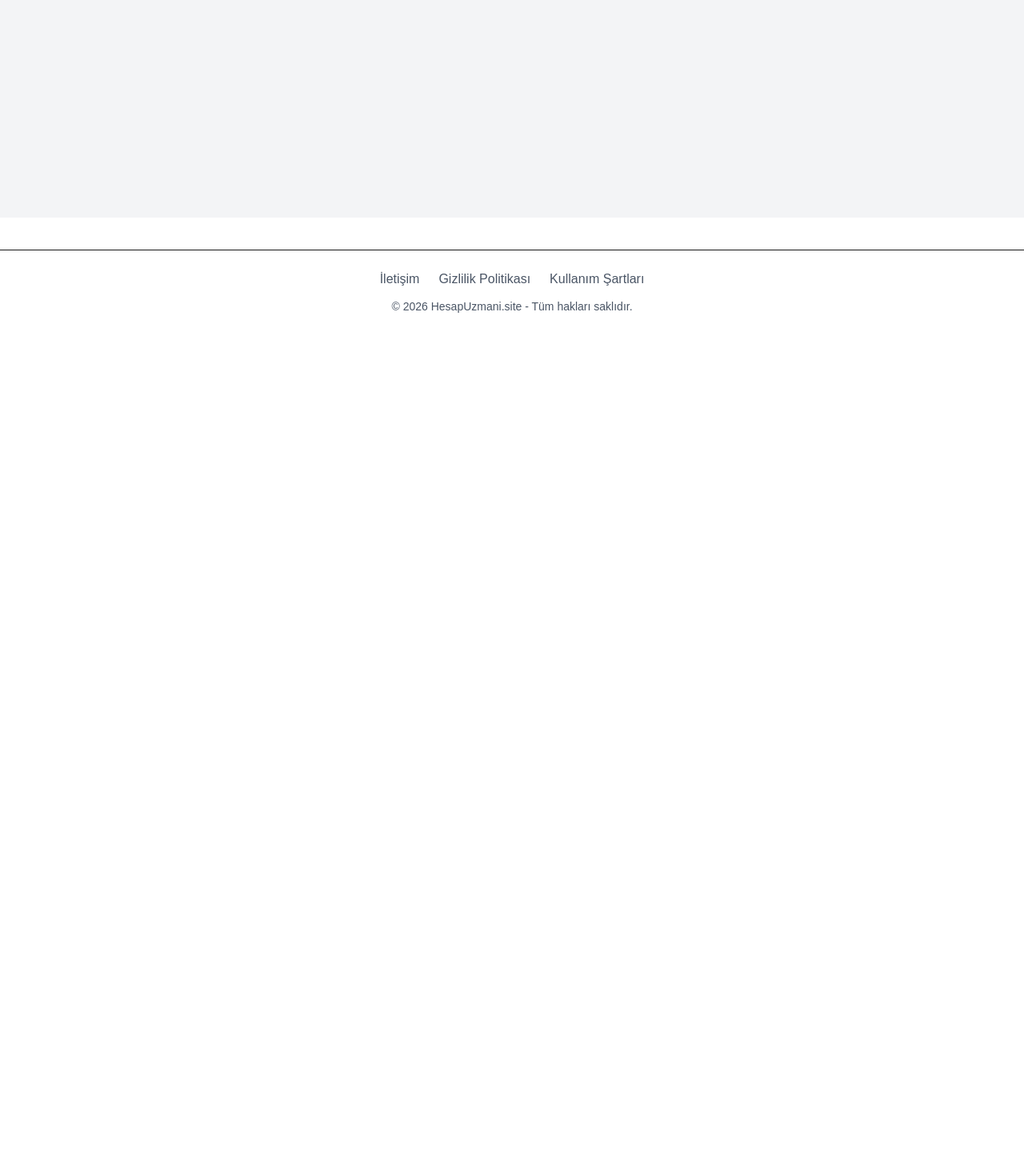
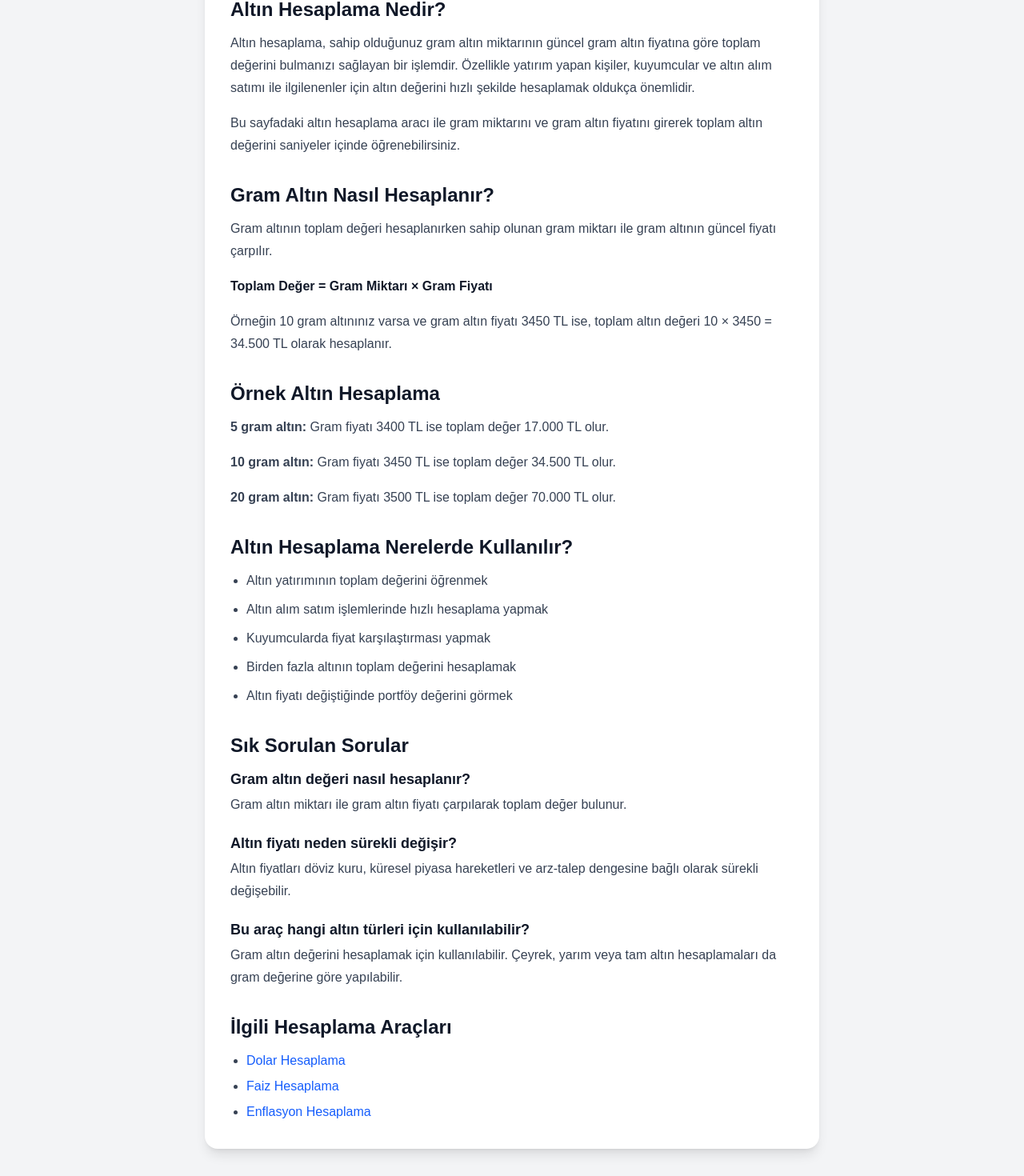
Before and after one commit to erkanckr455/kolayhesapla, a Next.js app: page /altin-hesaplama in a window 1280 px wide. Shown: the part 589-2059 px from the top of the page at 80% size. Before the commit the page ends 1006 px from the top, so only its background shows below. Built offline with nearby package versions, Linux system fonts and the light colour scheme.

Commit message:
Altin hesaplama sayfasina SEO icerigi eklendi

```diff
--- a/app/altin-hesaplama/page.tsx
+++ b/app/altin-hesaplama/page.tsx
@@ -22,7 +22,7 @@ export default function Page() {
   return (
     <CalculatorLayout
       title="Altın Hesaplama"
-      description="Gram altın miktarına ve gram fiyatına göre toplam değeri hesapla."
+      description="Gram altın miktarına ve güncel gram altın fiyatına göre toplam altın değerini kolayca hesaplayın."
     >
       <div className="space-y-5">
         <div>
@@ -65,6 +65,129 @@ export default function Page() {
           </div>
         </div>
       )}
+
+      <div className="mt-12 space-y-8 text-gray-700 leading-7">
+        <section>
+          <h2 className="text-2xl font-bold text-gray-900 mb-3">
+            Altın Hesaplama Nedir?
+          </h2>
+          <p className="mb-4">
+            Altın hesaplama, sahip olduğunuz gram altın miktarının güncel gram
+            altın fiyatına göre toplam değerini bulmanızı sağlayan bir işlemdir.
+            Özellikle yatırım yapan kişiler, kuyumcular ve altın alım satımı ile
+            ilgilenenler için altın değerini hızlı şekilde hesaplamak oldukça
+            önemlidir.
+          </p>
+          <p>
+            Bu sayfadaki altın hesaplama aracı ile gram miktarını ve gram altın
+            fiyatını girerek toplam altın değerini saniyeler içinde öğrenebilirsiniz.
+          </p>
+        </section>
+
+        <section>
+          <h2 className="text-2xl font-bold text-gray-900 mb-3">
+            Gram Altın Nasıl Hesaplanır?
+          </h2>
+          <p className="mb-4">
+            Gram altının toplam değeri hesaplanırken sahip olunan gram miktarı
+            ile gram altının güncel fiyatı çarpılır.
+          </p>
+          <p className="font-semibold text-gray-900 mb-4">
+            Toplam Değer = Gram Miktarı × Gram Fiyatı
+          </p>
+          <p>
+            Örneğin 10 gram altınınız varsa ve gram altın fiyatı 3450 TL ise,
+            toplam altın değeri 10 × 3450 = 34.500 TL olarak hesaplanır.
+          </p>
+        </section>
+
+        <section>
+          <h2 className="text-2xl font-bold text-gray-900 mb-3">
+            Örnek Altın Hesaplama
+          </h2>
+
+          <div className="space-y-4">
+            <p><strong>5 gram altın:</strong> Gram fiyatı 3400 TL ise toplam değer 17.000 TL olur.</p>
+            <p><strong>10 gram altın:</strong> Gram fiyatı 3450 TL ise toplam değer 34.500 TL olur.</p>
+            <p><strong>20 gram altın:</strong> Gram fiyatı 3500 TL ise toplam değer 70.000 TL olur.</p>
+          </div>
+        </section>
+
+        <section>
+          <h2 className="text-2xl font-bold text-gray-900 mb-3">
+            Altın Hesaplama Nerelerde Kullanılır?
+          </h2>
+
+          <ul className="list-disc ml-5 space-y-2">
+            <li>Altın yatırımının toplam değerini öğrenmek</li>
+            <li>Altın alım satım işlemlerinde hızlı hesaplama yapmak</li>
+            <li>Kuyumcularda fiyat karşılaştırması yapmak</li>
+            <li>Birden fazla altının toplam değerini hesaplamak</li>
+            <li>Altın fiyatı değiştiğinde portföy değerini görmek</li>
+          </ul>
+        </section>
+
+        <section>
+          <h2 className="text-2xl font-bold text-gray-900 mb-3">
+            Sık Sorulan Sorular
+          </h2>
+
+          <div className="space-y-5">
+            <div>
+              <h3 className="text-lg font-semibold text-gray-900 mb-1">
+                Gram altın değeri nasıl hesaplanır?
+              </h3>
+              <p>
+                Gram altın miktarı ile gram altın fiyatı çarpılarak toplam değer bulunur.
+              </p>
+            </div>
+
+            <div>
+              <h3 className="text-lg font-semibold text-gray-900 mb-1">
+                Altın fiyatı neden sürekli değişir?
+              </h3>
+              <p>
+                Altın fiyatları döviz kuru, küresel piyasa hareketleri ve arz-talep
+                dengesine bağlı olarak sürekli değişebilir.
+              </p>
+            </div>
+
+            <div>
+              <h3 className="text-lg font-semibold text-gray-900 mb-1">
+                Bu araç hangi altın türleri için kullanılabilir?
+              </h3>
+              <p>
+                Gram altın değerini hesaplamak için kullanılabilir. Çeyrek, yarım
+                veya tam altın hesaplamaları da gram değerine göre yapılabilir.
+              </p>
+            </div>
+          </div>
+        </section>
+
+        <section>
+          <h2 className="text-2xl font-bold text-gray-900 mb-3">
+            İlgili Hesaplama Araçları
+          </h2>
+
+          <ul className="list-disc ml-5 space-y-1">
+            <li>
+              <a href="/dolar-hesaplama" className="text-blue-600 hover:underline">
+                Dolar Hesaplama
+              </a>
+            </li>
+            <li>
+              <a href="/faiz-hesaplama" className="text-blue-600 hover:underline">
+                Faiz Hesaplama
+              </a>
+            </li>
+            <li>
+              <a href="/enflasyon-hesaplama" className="text-blue-600 hover:underline">
+                Enflasyon Hesaplama
+              </a>
+            </li>
+          </ul>
+        </section>
+      </div>
     </CalculatorLayout>
   )
 }
```
